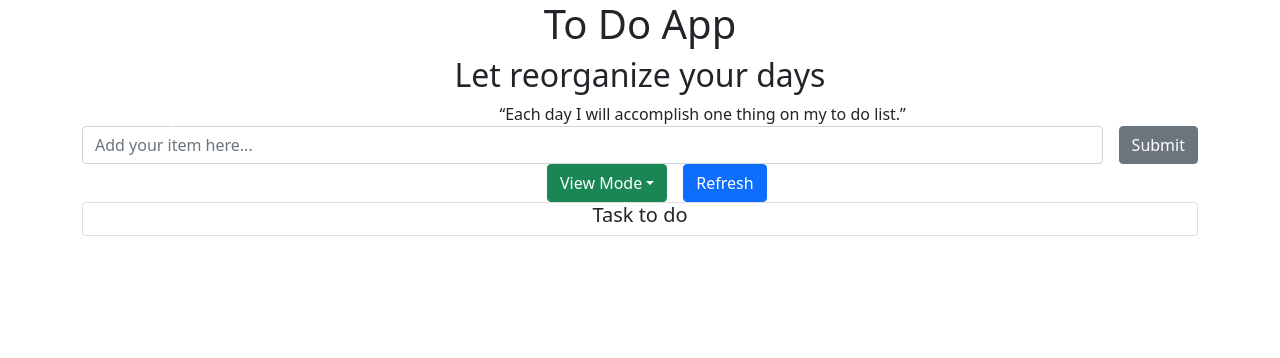
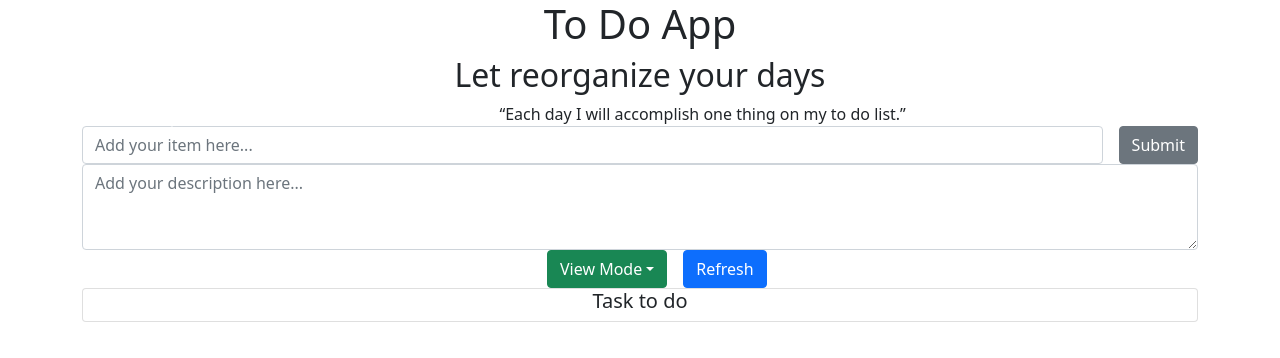
Before and after one commit to duynguyen2001/to-do-app, a React (Create React App) app: page / in a window 1280 px wide. Shown: the top 358 px of the page. Built offline with nearby package versions, Linux system fonts and the light colour scheme; no server answers.

Commit message:
Add description

```diff
--- a/src/Structure/MainPage.js
+++ b/src/Structure/MainPage.js
@@ -25,6 +25,10 @@ const MainPage = (props) => {
   // get data from the task data
   const onChangeForm = (event) => {
     setWrittenTask(event.target.value);
+  };
+  const onChangeDescription = (event) => {
+    setWrittenDescription(event.target.value);
+    console.log(writtenDescription);
   };
   //
   const refreshList = () => {
@@ -68,8 +72,10 @@ const MainPage = (props) => {
           <Col xs={12}>
             <TaskForm
               writtenTask={writtenTask}
+              writtenDescription= {writtenDescription}
               onChangeForm={onChangeForm}
               onSubmitForm={onSubmitForm}
+              onChangeDescription= {onChangeDescription}
             ></TaskForm>
             <Stack direction="horizontal" className="col-sm-2 mx-auto" gap={3}>
               <ViewMode setDisplay={setDisplay}></ViewMode>
@@ -124,6 +130,8 @@ const MainPage = (props) => {
             writtenTask={writtenTask}
             onChangeForm={onChangeForm}
             onSubmitForm={onSubmitForm}
+            writtenDescription= {writtenDescription}
+            onChangeDescription= {onChangeDescription}
           ></TaskForm>
           <Stack direction="horizontal" className="col-sm-2 mx-auto" gap={3}>
             <ViewMode setDisplay={setDisplay}></ViewMode>
--- a/src/Structure/components/Task.js
+++ b/src/Structure/components/Task.js
@@ -46,14 +46,13 @@ function Task(props) {
               {ButtonAction("Change State", props.item, props.handleCompleted)}
               {ButtonAction("Edit Task", props.item, handleShow)}
               {EditModal(props.item, show, handleClose, props.handleEdit)}
-
               {ButtonAction("Delete Task", props.item, props.handleDelete)}
             </Stack>
 
             {/* <TaskDate month = {date.month} day = {date.day} year = {date.year}></TaskDate> */}
           </Card.Body>
         </Card>
-        <Accordion.Item eventKey="0">
+        <Accordion.Item eventKey="1">
           <Accordion.Header>See description</Accordion.Header>
           <Accordion.Body>{props.item.description}</Accordion.Body>
         </Accordion.Item>
--- a/src/Structure/components/TaskForm.js
+++ b/src/Structure/components/TaskForm.js
@@ -2,12 +2,14 @@ import React from "react";
 import {
   Button,
   Stack,
-  Form
+  Form,
+  Container
 } from "react-bootstrap";
 
 export function TaskForm(props) {
   return (
     <Form onSubmit={props.onSubmitForm}>
+      <Container></Container>
       <Stack direction="horizontal" gap={3}>
         <Form.Control
           className="me-auto"
@@ -17,7 +19,16 @@ export function TaskForm(props) {
         <Button variant="secondary" type="submit">
           Submit
         </Button>
+
       </Stack>
+      <Form.Control
+        as = "textarea"
+          className="me-auto"
+          placeholder="Add your description here..."
+          rows={3}
+          value={props.writtenDescription}
+          onChange={props.onChangeDescription}
+          />
     </Form>
   );
 }
```
